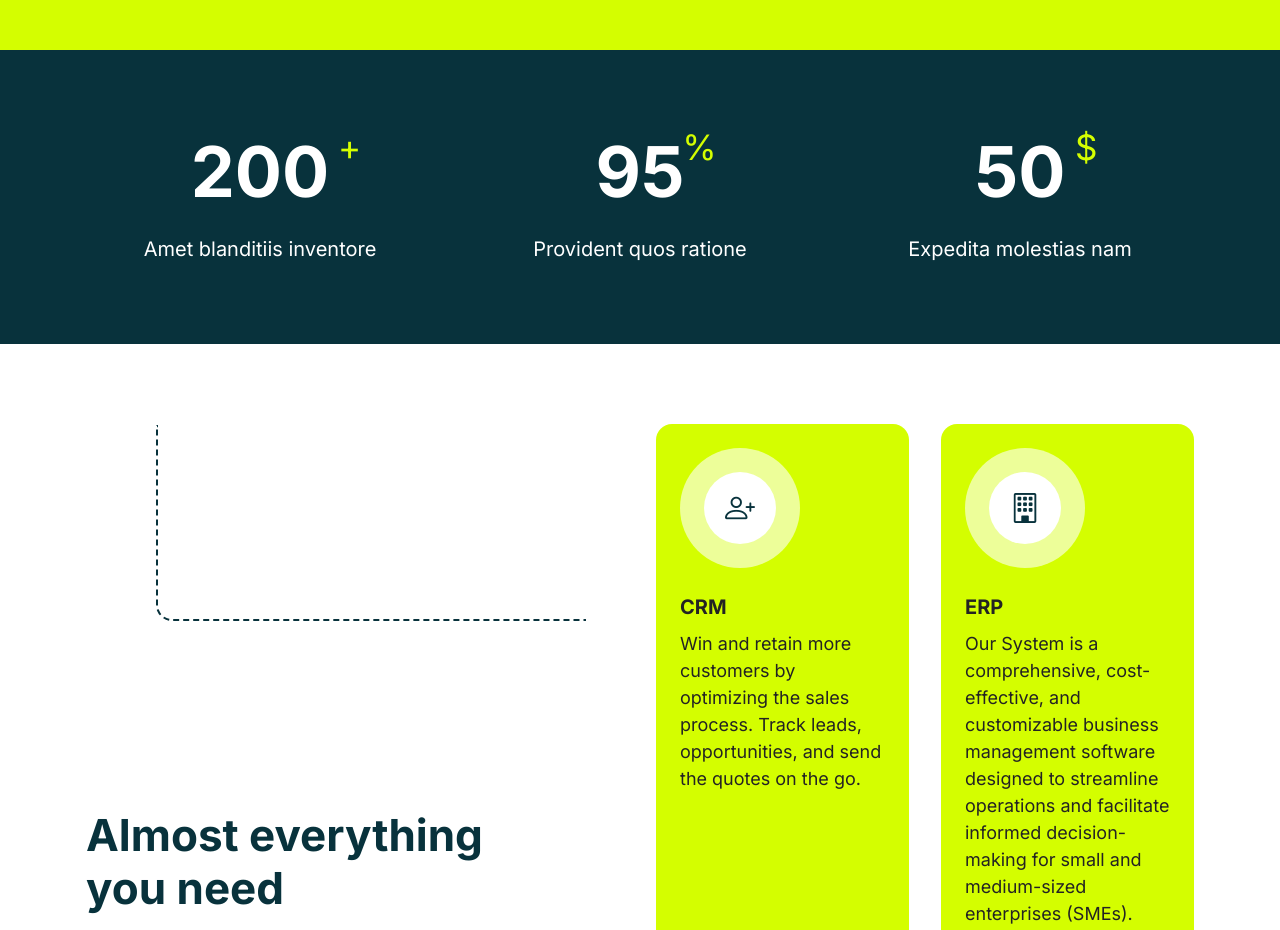
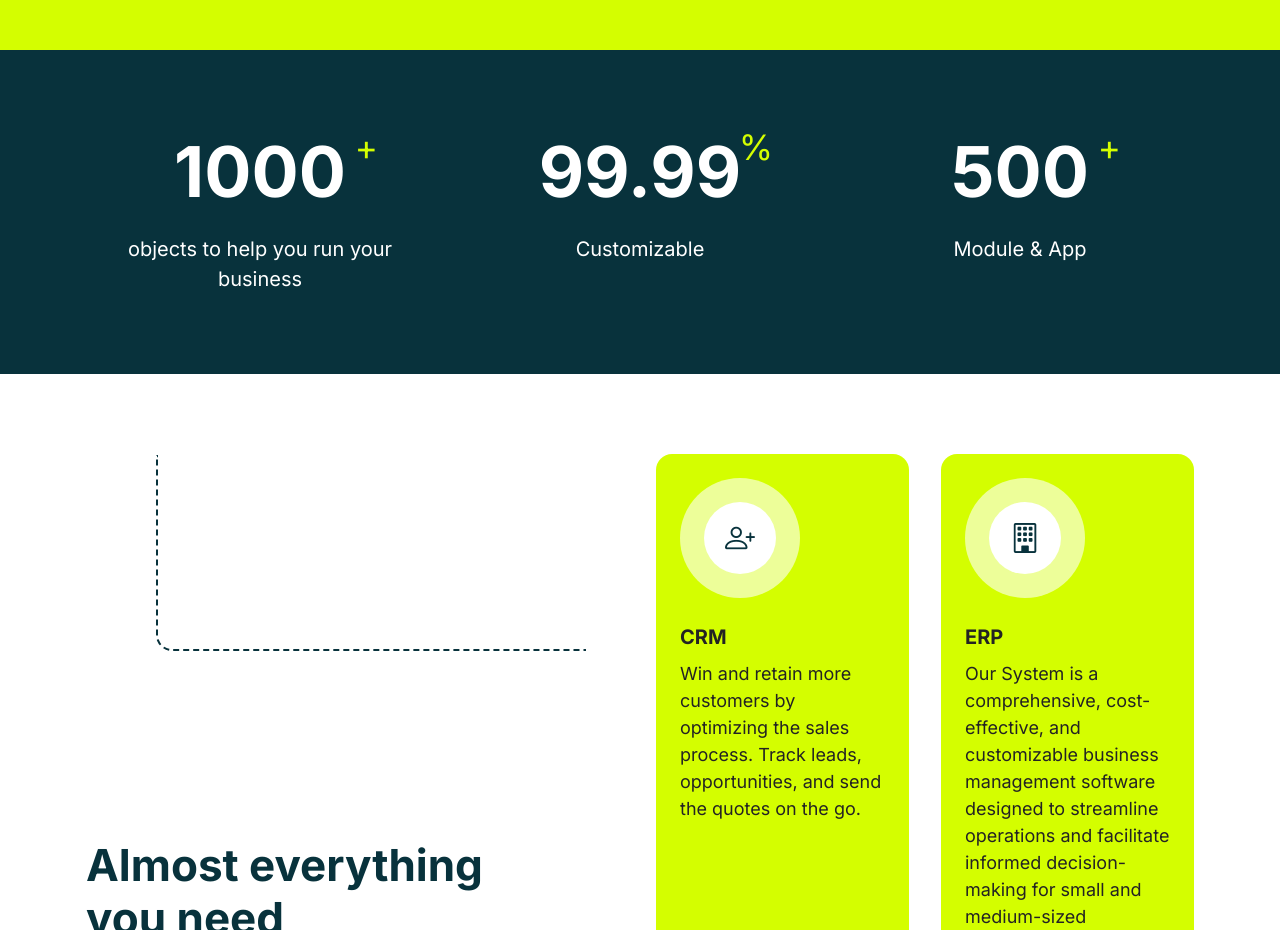
Before and after one commit to saadchaudharry/hey_web, a plain HTML site: page index.html in a window 1280 px wide. Shown: the part 860-1790 px from the top of the page. Drawn offline with nearby package versions, Linux system fonts and the light colour scheme; a script that the page names is missing; a web font is replaced by a local one.

Commit message:
first commiddd dddff

```diff
--- a/index.html
+++ b/index.html
@@ -164,11 +164,11 @@
                 <div class="card-wrapper">
                     <div class="card-number">
                         <p class="mbr-number mbr-fonts-style display-1">
-                            <strong>200 <span>+</span></strong>
+                            <strong>1000 <span>+</span></strong>
                         </p>
                     </div>
                     <p class="mbr-text mbr-fonts-style display-7">
-                        Amet blanditiis inventore
+                        objects to help you run your business
                     </p>
                 </div>
             </div>
@@ -176,11 +176,11 @@
                 <div class="card-wrapper">
                     <div class="card-number">
                         <p class="mbr-number mbr-fonts-style display-1">
-                            <strong>95 <span>%</span></strong>
+                            <strong>99.99<span>%</span></strong>
                         </p>
                     </div>
                     <p class="mbr-text mbr-fonts-style display-7">
-                        Provident quos ratione
+                        Customizable
                     </p>
                 </div>
             </div>
@@ -188,11 +188,11 @@
                 <div class="card-wrapper">
                     <div class="card-number">
                         <p class="mbr-number mbr-fonts-style display-1">
-                            <strong>50 <span>$</span></strong>
+                            <strong>500 <span>+</span></strong>
                         </p>
                     </div>
                     <p class="mbr-text mbr-fonts-style display-7">
-                        Expedita molestias nam
+                        Module & App
                     </p>
                 </div>
             </div>
```
